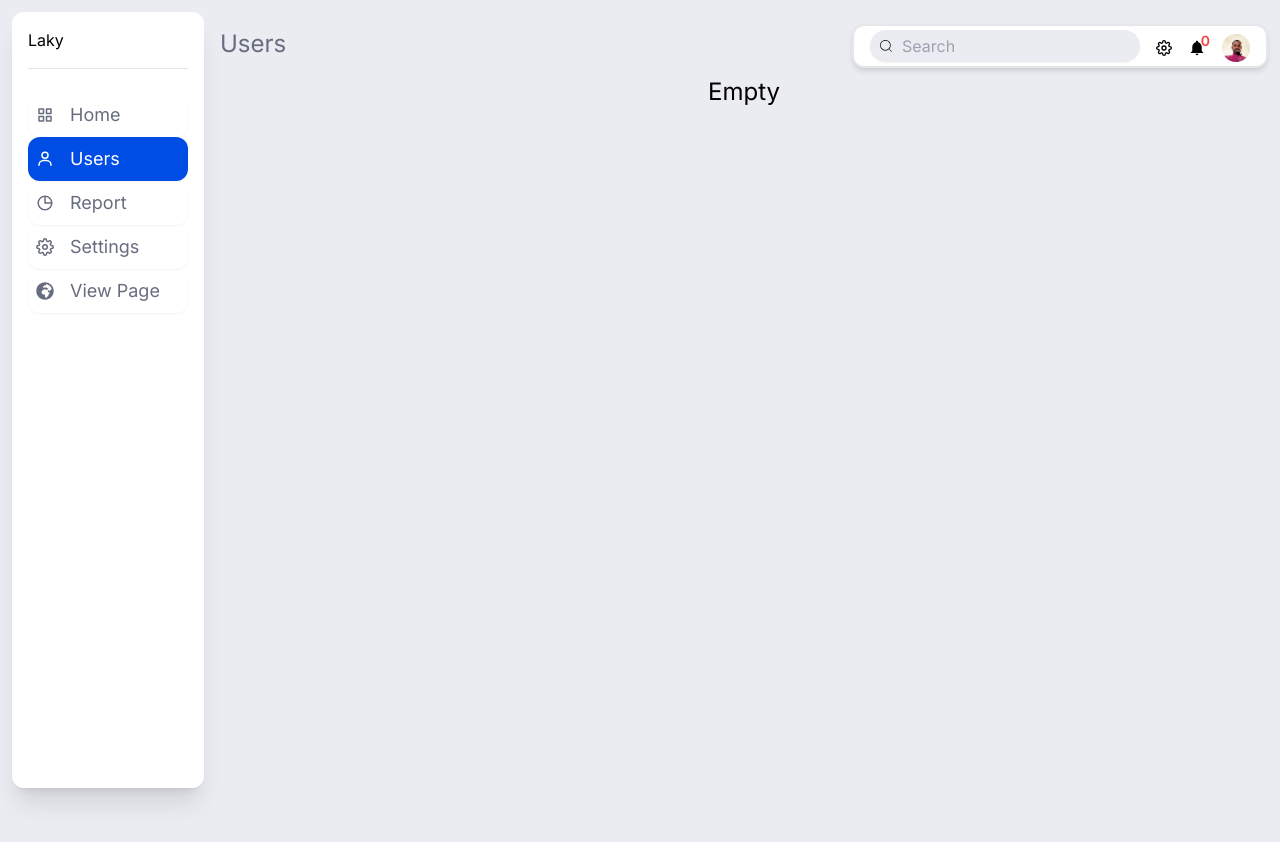
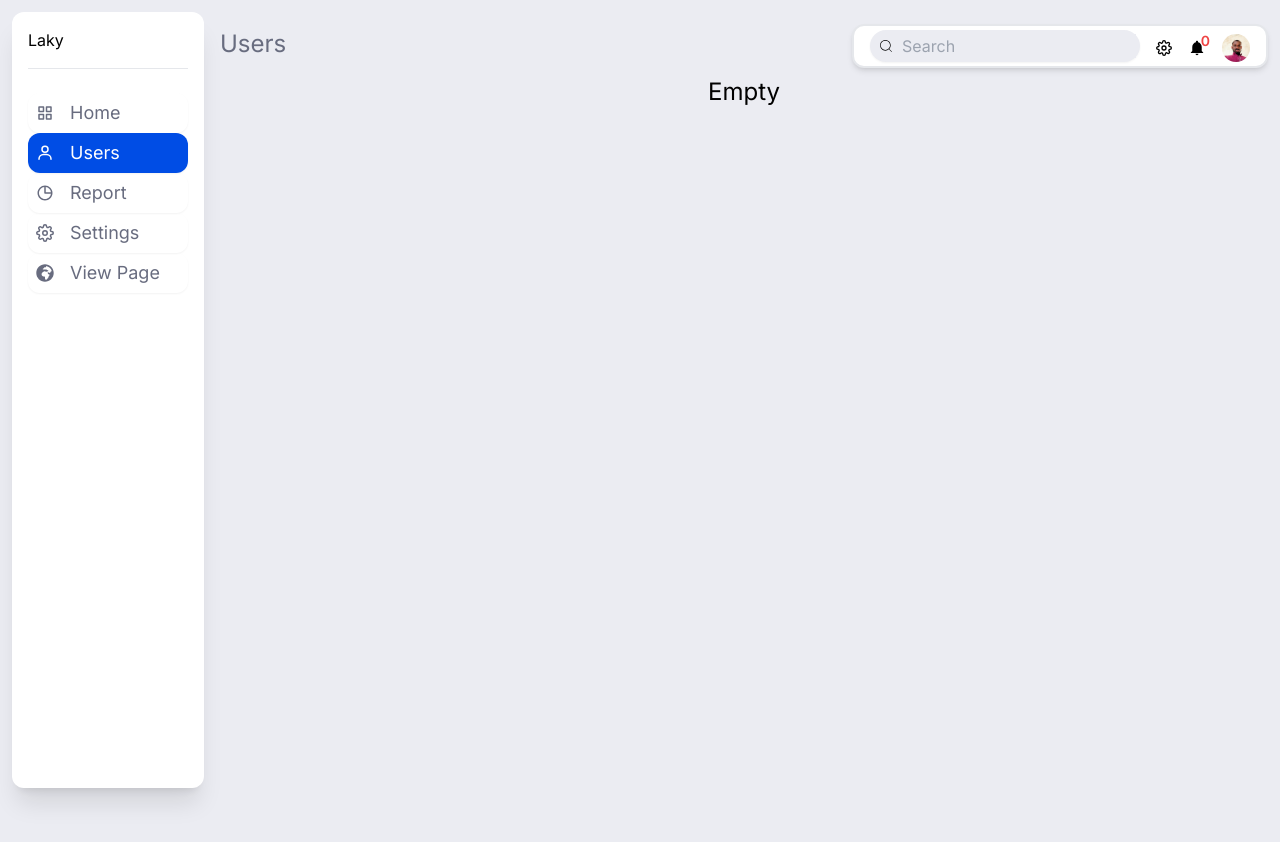
Before and after one commit to kusiLaw/next_dashboard, a Next.js app: page /dashboard/users in a window 1280 px wide. Shown: the top 842 px of the page. Built offline with nearby package versions, Linux system fonts and the light colour scheme; what tailwindcss-animated would draw is missing.

Commit message:
update page animation
-  update animation sync for nav ad main page interaction

```diff
--- a/app/dashboard/page.js
+++ b/app/dashboard/page.js
@@ -12,7 +12,7 @@ export default function Home() {
 
 
   return (
-    <main className='h-full w-full transition-all duration-700' >
+    <main className='h-full w-full' >
       <section className='grid md:grid-cols-2 xl:grid-cols-4  gap-6 my-3 ' >
            <DashCard
             title = 'Total Sales'
--- a/app/layout.js
+++ b/app/layout.js
@@ -16,7 +16,7 @@ export default function RootLayout({ children }) {
 
       <html lang="en" className='' suppressHydrationWarning>
         <body className={`${inter.className}`}>
-           <div className="  ">
+           <div className=" relative ">
            <Providers  >
                {children}
            </Providers>
--- a/components/dashbord/dashboard.js
+++ b/components/dashbord/dashboard.js
@@ -46,8 +46,8 @@ const DashBoard = ({children}) => {
  //  }
 
   return (
-   <div className="flex w-[100vw] gap-4 bg-gray_bg dark:bg-white py-3 px-3
-   text-black h-full   ">
+   <div className=" relative flex w-[100vw] gap-4 bg-gray_bg dark:bg-white py-3 px-3
+   text-black h-full ">
       {/* <> */}
      {
       navMount &&
@@ -56,7 +56,7 @@ const DashBoard = ({children}) => {
      </div>
      }
 
-     <div className={`w-full
+     <div className={`w-full  ease-in-out duration-500
 
          ${ (navMount && navCollapse) && `md:ml-[5rem]` }
          ${ (navMount && !navCollapse) && `md:ml-[13rem]` }
--- a/components/header/header.js
+++ b/components/header/header.js
@@ -21,11 +21,11 @@ const Header = () => {
   }
 
   return (
-   <header className='flex flex-col mb-3 md:mb-0 md:flex-row  rounded-md justify-between py-2 animate-fade-left animate-delay-900 animate-duration-900 ' >
+   <header className='flex flex-col mb-3 md:mb-0 md:flex-row  rounded-md justify-between py-2 animate-fadeIn  animate-duration-700 ' >
       <h1 className='flex text-2xl py-2 text-light_ash_text'>{getHeaderName()}</h1>
       <div className=' flex flex-col md:flex-row self-end border-0 md:border-2 items-center gap-4 py-1  px-4
               md:shadow-md rounded-xl
-         bg-white '>
+         bg-white   '>
           <div className='order-1 md:order-0 pb-2 md:pb-0 '>
              <SearchInput />
           </div>
--- a/components/linkButton/linkButton.jsx
+++ b/components/linkButton/linkButton.jsx
@@ -10,16 +10,13 @@ const LinkButton = (props) => {
   const activeLink = pathname === link_path ? 'active [&.active]:bg-blue_contest [&.active]:text-white [&.active]:dark:bg-dark_color_hover' : ''
 
   return (
-   <Link href={link_path}   className={`nav flex  w-full  gap-4 items-center py-2 px-2 text-lg shadow-sm rounded-xl
+   <Link href={link_path}   className={`nav flex  w-full gap-4 items-center h-10  px-2 text-lg shadow-sm rounded-xl
       bg-inherit text-light_ash_text dark:text-white ${activeLink}
 
     hover:bg-blue_contest hover:text-white hover:dark:bg-dark_color_hover hover:dark:text-white`}>
-       {/* <span className=''> */}
-         { children }
-       {/* </span> */}
-       {/* <span className=''>
-       {children.length === 2 ? children[1] : children }
-       </span> */}
+
+        { children }
+
     </Link>
   )
 }
--- a/components/nav/nav.js
+++ b/components/nav/nav.js
@@ -16,7 +16,7 @@ const Nav = ({navCollapse, setNavCollapse}) => {
   return (
 
      <nav className={`flex flex-col ${navCollapse ? `w-[4rem]`:`w-[12rem]`} dark:text-white   bg-white dark:bg-dark_color p-4 rounded-xl shadow-xl
-     h-full animate-fade-right animate-delay-900 animate-duration-900`}>
+     h-full animate-fade-right animate-delay-500	   ease-in-out duration-500`}>
       <div className='flex flex-col gap-3  pb-4 mb-6 border-1 border-b transition duration-1000'>
         { displayNavControllerButton && <div className='flex w-full justify-between  dark:text-white animate-fadeIn'>
              <div onClick={() => {
@@ -39,24 +39,24 @@ const Nav = ({navCollapse, setNavCollapse}) => {
 
          <h1 className='dark:text-white  '>Laky</h1>
       </div>
-      <div className=''>
+      <div className='ease-in-out duration-500'>
          <LinkButton   link_path ='/dashboard'   id='home' >
-           <BiGridAlt/>{navCollapse  ? '' : 'Home' }
+           <BiGridAlt/>{navCollapse  ? '' : <span className='animate-fadeIn  duration-[1000]'> Home</span> }
          </LinkButton>
          <LinkButton   link_path = '/dashboard/users' id='users' >
-           <BiUser/> {navCollapse  ? '' : "Users" }
+           <BiUser/> {navCollapse  ? '' : <span className='animate-fadeIn  duration-[1000]'> Users</span>   }
          </LinkButton>
-         <LinkButton   link_path='dashboard/reports' id='report'>
-           <BiPieChartAlt/>{navCollapse  ? '' : 'Report' }
+         <LinkButton   link_path='dashboard/#' id='report'>
+           <BiPieChartAlt/>{navCollapse  ? '' :<span className='animate-fadeIn  duration-[1000]'> Report</span>  }
          </LinkButton>
 
       </div>
       <div className=''>
-         <LinkButton   link_path='' >
-              <FiSettings/> {navCollapse  ? '' : 'Settings' }
+         <LinkButton   link_path='dashboard/#' >
+              <FiSettings/> {navCollapse  ? '' : <span className='animate-fadeIn  duration-[1000]'> Settings</span> }
          </LinkButton>
          <LinkButton t link_path= '/' >
-              <FaGlobeAfrica/>{navCollapse  ? '' : 'View Page' }
+              <FaGlobeAfrica/>{navCollapse  ? '' : <span className='animate-fadeIn  duration-[1000]  '> View Page</span> }
          </LinkButton>
       </div>
 
--- a/components/page_settings/settings.js
+++ b/components/page_settings/settings.js
@@ -9,7 +9,7 @@ import NavExpandController from './NavExpandController';
 const Settings = ({setOpenSettings}) => {
 
   return (
-    <div className='fixed rounded-md  bg-white shadow-2xl right-0 bottom-0 top-0  p-6 z-50 animate-fade-left animate-duration-900'>
+    <div className='fixed bg-white rounded-md drop-shadow-2xl right-0 bottom-0 top-0  p-6 z-50 animate-fade-left animate-duration-700'>
       <div className='flex items-center justify-between pb-5 border-b border-gray_bg'>
         <h2 className='text-xl '>Configuration</h2>
         <div className='' onClick={()=> setOpenSettings(false)}>
```
